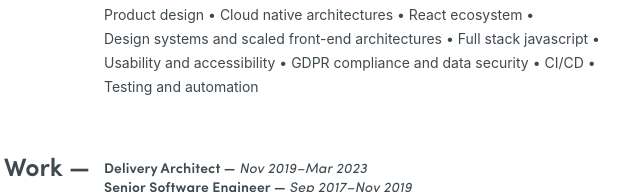
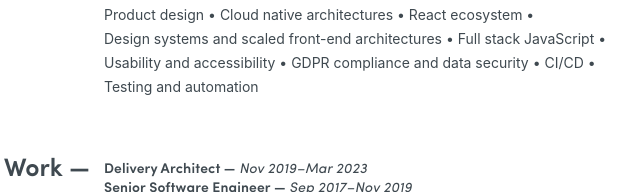
Before and after one commit to silawrenc/silawrenc.github.io, a plain HTML site: page index.html in a window 1280 px wide. Shown: the part 262-454 px from the top of the page, 291-931 px from the left. Drawn offline with Linux system fonts and the light colour scheme; a web font is replaced by a local one.

Commit message:
spelling

```diff
--- a/index.html
+++ b/index.html
@@ -26,7 +26,7 @@
         <li>Cloud native architectures</li>
         <li>React ecosystem</li>
         <li>Design systems and scaled front-end architectures</li>
-        <li>Full stack javascript</li>
+        <li>Full stack JavaScript</li>
         <li>Usability and accessibility</li>
         <li>GDPR compliance and data security</li>
         <li>CI/CD</li>
```
